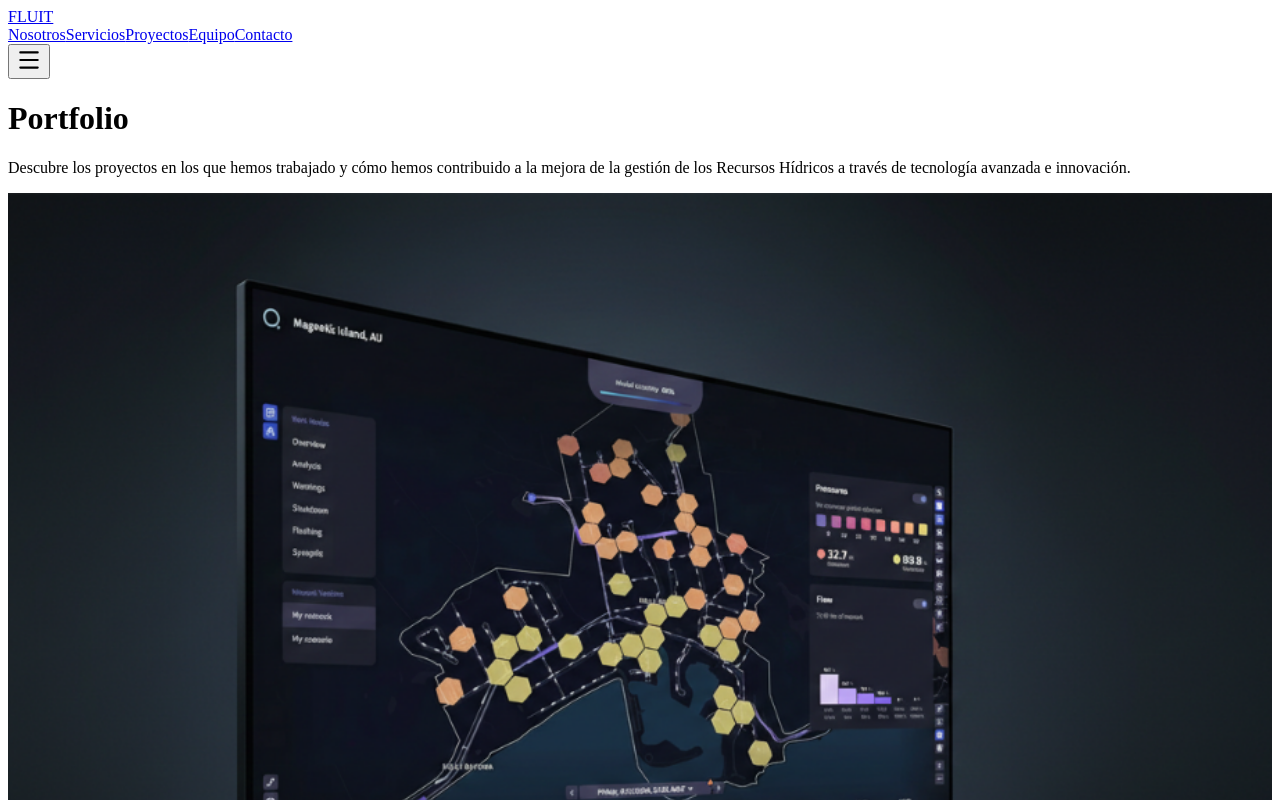
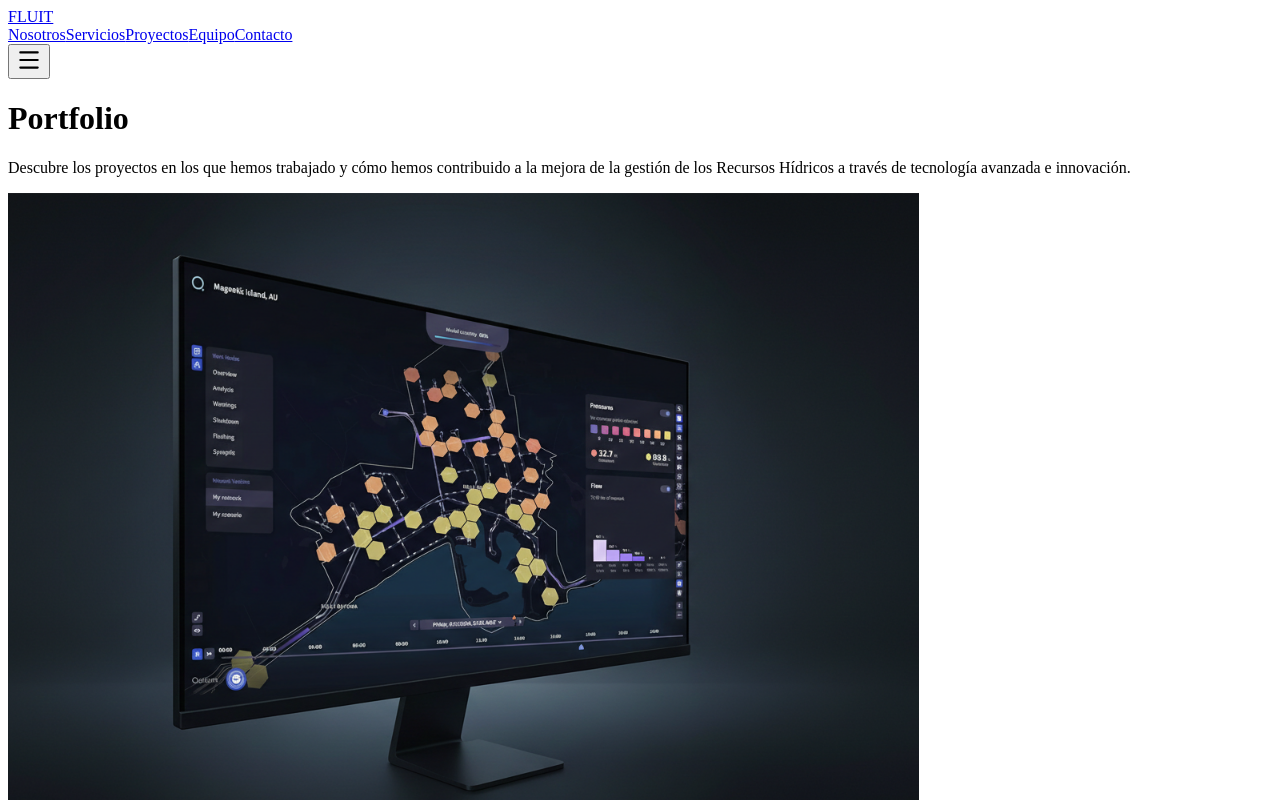
Before and after one commit to fluitlab/fluit.es, a React (Vite) app: page /portfolio in a window 1280 px wide. Shown: the top 800 px of the page. Built offline with nearby package versions, Linux system fonts and the light colour scheme; the HTML template or start-up script is replaced by a standard one.

Commit message:
Ajuste de la imágenes del portfolio

```diff
--- a/src/pages/Portfolio.jsx
+++ b/src/pages/Portfolio.jsx
@@ -52,12 +52,7 @@ const ProjectCard = ({ project, index }) => {
                                 <img
                                     src={project.image}
                                     alt={project.title}
-                                    style={{
-                                        width: '100%',
-                                        height: 'auto',
-                                        display: 'block',
-                                        objectFit: 'cover'
-                                    }}
+                                    className="portfolio-project__img"
                                 />
                             </div>
                         </Motion.div>
--- a/src/styles.css
+++ b/src/styles.css
@@ -910,11 +910,12 @@ body {
   box-shadow: 0 12px 40px rgba(0, 0, 0, 0.1);
   width: 100%;
   max-width: 600px;
+  aspect-ratio: 16 / 9;
 }
 
 .portfolio-project__image-wrap img {
   width: 100%;
-  height: auto;
+  height: 100%;
   display: block;
   object-fit: cover;
 }
```
